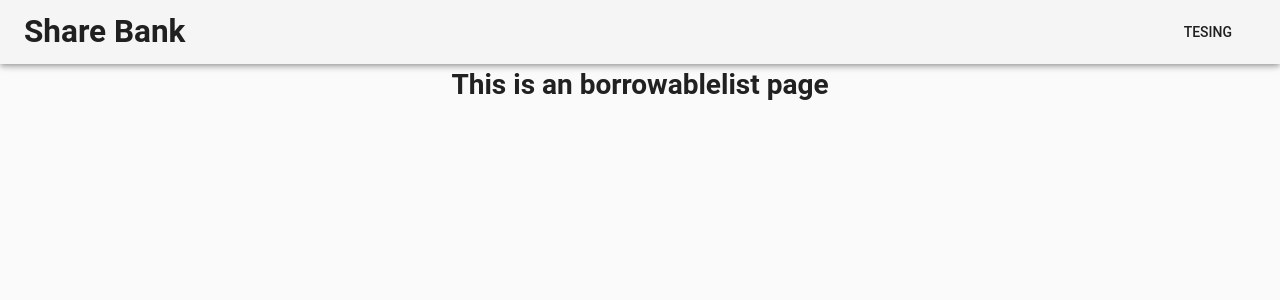
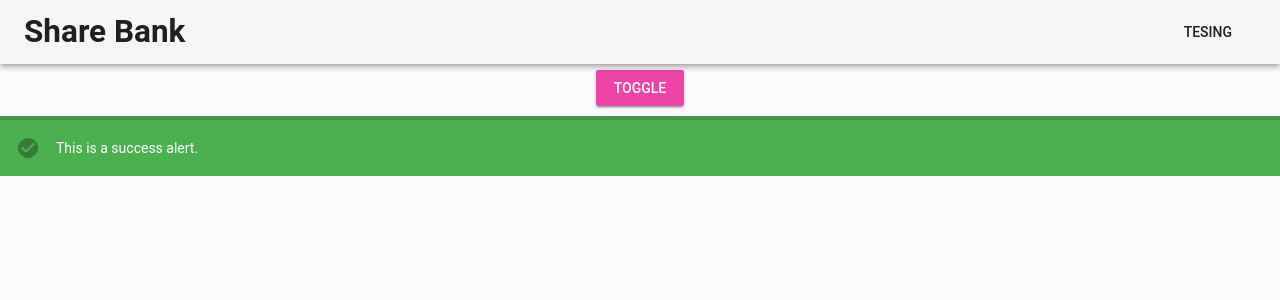
Before and after one commit to i80486dx2/ShareBank, a Vue app: page /borrowable-list in a window 1280 px wide. Shown: the top 300 px of the page. Built offline with nearby package versions, Linux system fonts and the light colour scheme; a small style sheet from the web is missing.

Commit message:
Add Property View

```diff
--- a/src/views/AddProperty.vue
+++ b/src/views/AddProperty.vue
@@ -1,6 +1,8 @@
 
 <template>
   <div id="prop">
+   <v-breadcrumbs :items="items" divider=">" light>
+   </v-breadcrumbs>
     <v-layout align-center justify-center>
       <v-flex md5 class="white">
         <v-container style="position: relative;top: 20%;" class="text-md-center">
@@ -11,11 +13,12 @@
            <v-form ref="form" v-model="valid" lazy-validation align-center>
               <v-text-field
                 v-model="item"
+                color="blue"
                 label="登録品名"
               ></v-text-field>
                 <v-btn
-                  click="登録"
                   color="red"
+                  @click="alert=!alert"
                 >
                 登録
                 </v-btn>
@@ -30,5 +33,26 @@
         </v-container>
       </v-flex>
     </v-layout>
+
   </div>
 </template>
+
+<script>
+  export default {
+    data: () => ({
+      items: [
+        {
+          text: 'ホーム',
+          disabled: false,
+          href: 'home'
+        },
+        {
+          text: '物品登録',
+          disabled: true,
+          href: 'add-property'
+        },
+      ],
+    })
+  }
+
+</script>
--- a/src/views/BorrowableList.vue
+++ b/src/views/BorrowableList.vue
@@ -1,5 +1,29 @@
 <template>
-  <div class="about">
-    <h1>This is an borrowablelist page</h1>
+  <div>
+    <div class="text-xs-center">
+      <v-btn
+        color="primary"
+        @click="alert "
+      >
+        Toggle
+      </v-btn>
+    </div>
+    <v-alert
+      :value="alert"
+      type="success"
+      transition="scale-transition"
+    >
+      This is a success alert.
+    </v-alert>
   </div>
 </template>
+
+<script>
+  export default {
+    data () {
+      return {
+        alert: true
+      }
+    }
+  }
+</script>
```
